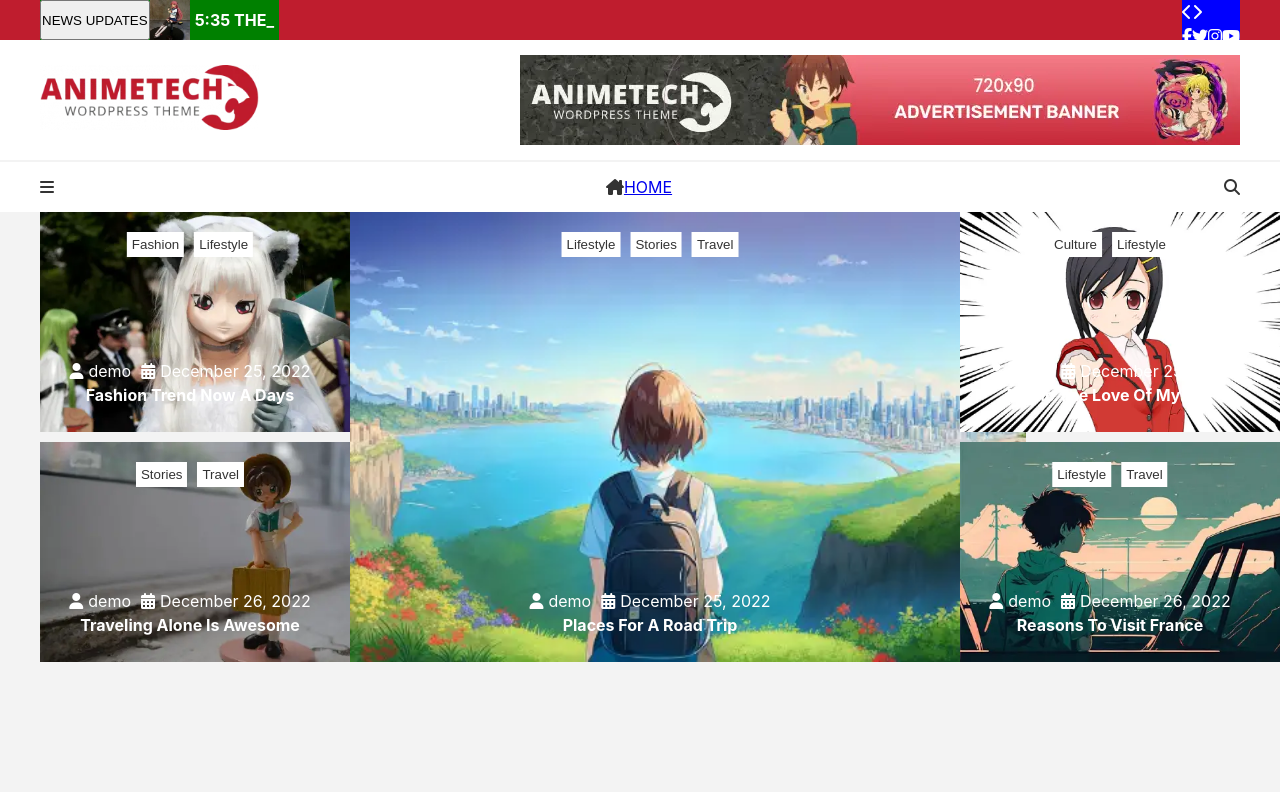
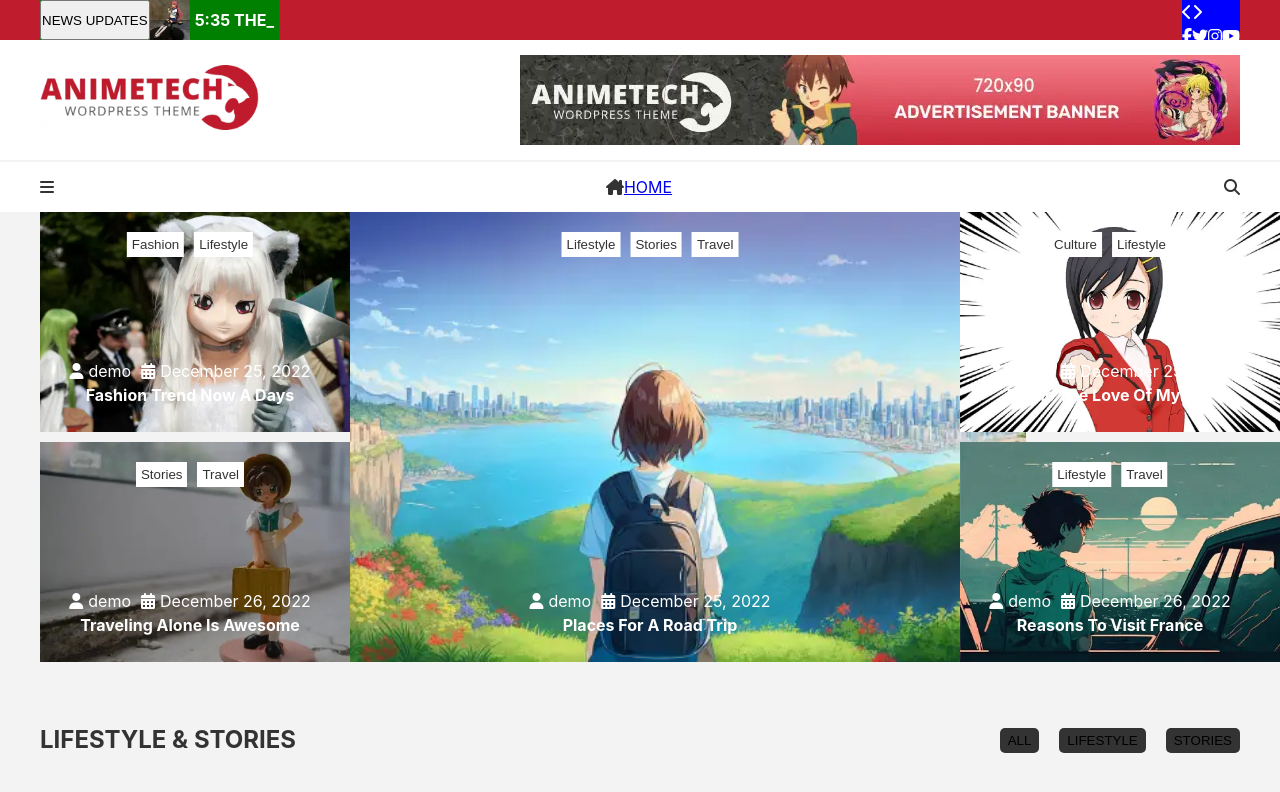
Before and after one commit to AliceCaselli/proj-html-vuejs, a Vue app: page / in a window 1280 px wide. Shown: the top 792 px of the page. Built offline with nearby package versions, Linux system fonts and the light colour scheme.

Commit message:
title in main + buttons

```diff
--- a/src/components/ShowtableApp.vue
+++ b/src/components/ShowtableApp.vue
@@ -86,5 +86,6 @@ export default {
     gap: 10px;
     justify-content: space-between;
 
+    margin-bottom: 60px;
 }
 </style>
--- /dev/null
+++ b/src/components/SlidethumbApp.vue
@@ -0,0 +1,15 @@
+<script>
+
+export default {
+
+    name: 'Slidethumb',
+    data() {
+        return {};
+    },
+};
+
+</script>
+
+<template></template>
+
+<style lang="scss" scoped></style>
--- a/src/components/UpsectionApp.vue
+++ b/src/components/UpsectionApp.vue
@@ -1,6 +1,7 @@
 <script>
 
 import ShowtableApp from './ShowtableApp.vue';
+import SlidethumbApp from './SlidethumbApp.vue';
 
 export default {
 
@@ -11,6 +12,7 @@ export default {
 
     components: {
         ShowtableApp,
+        SlidethumbApp,
     }
 };
 
@@ -18,6 +20,40 @@ export default {
 
 <template>
     <ShowtableApp></ShowtableApp>
+    <div class="title-break">
+
+        <h2>LIFESTYLE & STORIES</h2>
+        <div class="btn-title-break">
+            <button>ALL</button>
+            <button>LIFESTYLE</button>
+            <button>STORIES</button>
+        </div>
+    </div>
+
+    <SlidethumbApp></SlidethumbApp>
 </template>
 
-<style lang="scss" scoped></style>
+<style lang="scss" scoped>
+.title-break {
+    max-width: 1200px;
+    margin: 0 auto;
+
+    display: flex;
+    flex-direction: row;
+    justify-content: space-between;
+    align-items: center;
+
+    .btn-title-break {
+        display: flex;
+        flex-direction: row;
+        gap: 20px;
+
+        button {
+            padding: 5px 8px;
+            background: #333333;
+            border: transparent;
+            border-radius: 5px;
+        }
+    }
+}
+</style>
```
